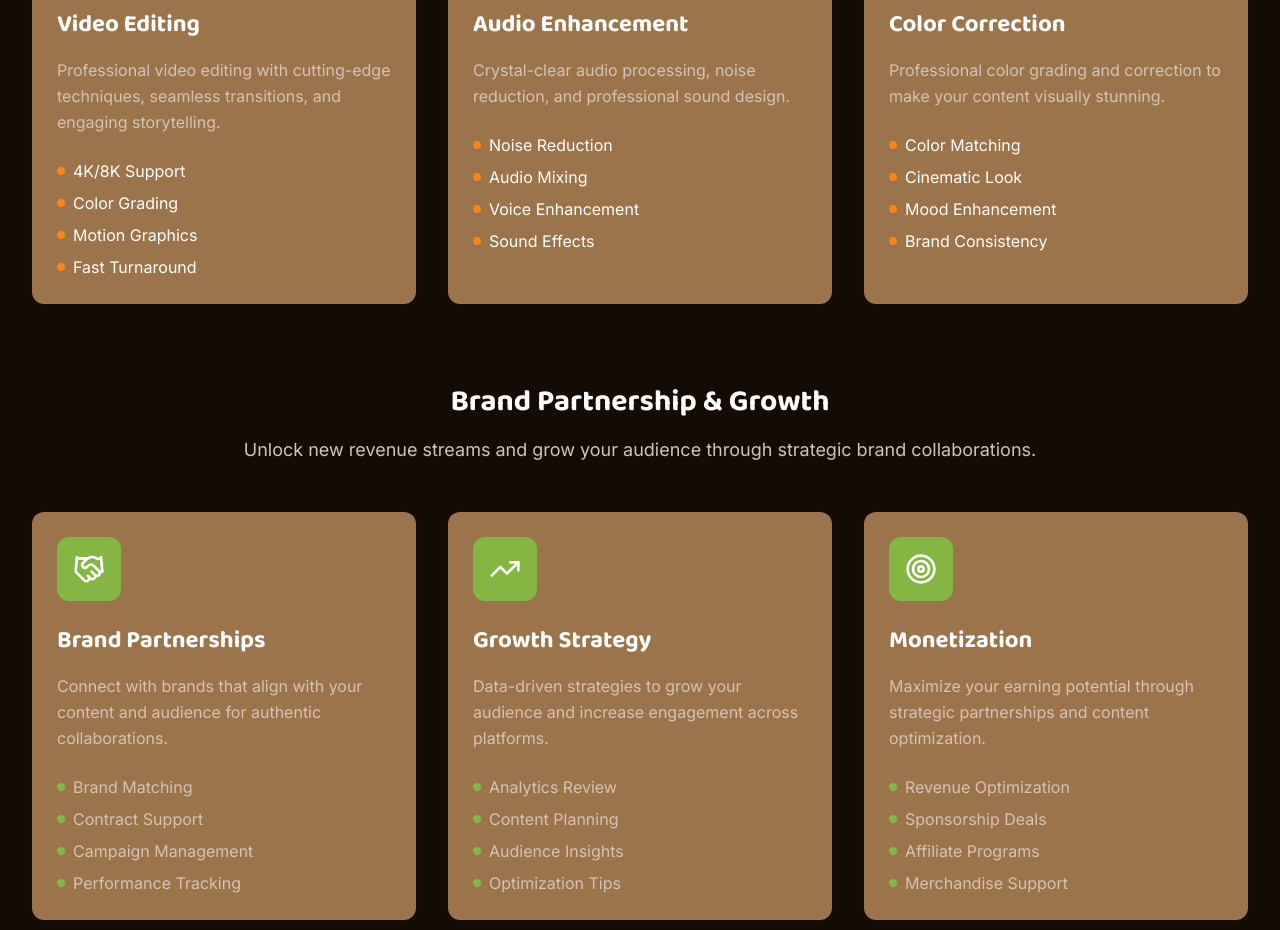
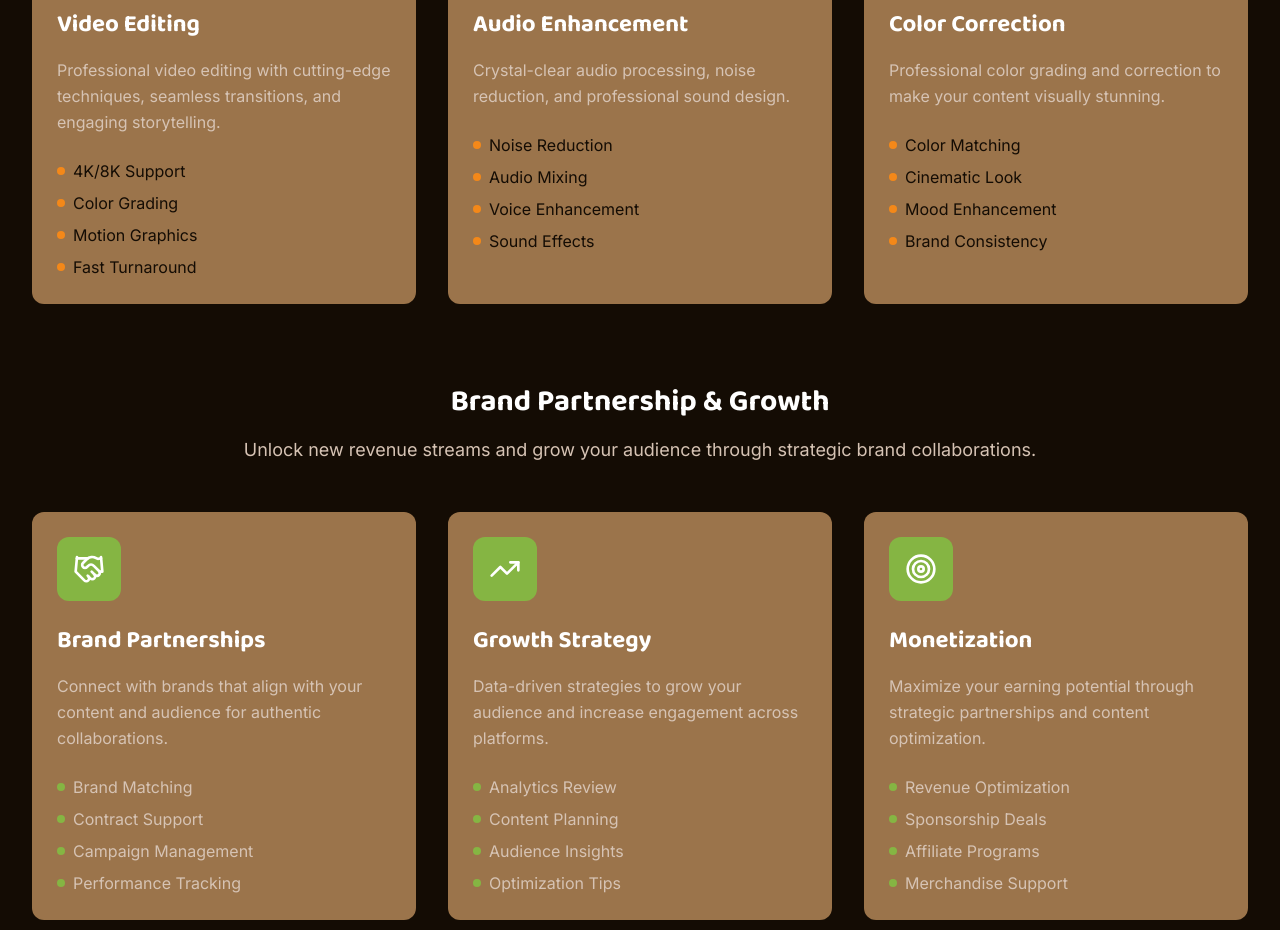
Before and after one commit to FruitStudioUK/Fruit-Site, a Next.js app: page / in a window 1280 px wide. Shown: the part 1280-2210 px from the top of the page. Built offline with nearby package versions, Linux system fonts and the light colour scheme.

Commit message:
Update tailwind.config.ts

```diff
--- a/tailwind.config.ts
+++ b/tailwind.config.ts
@@ -18,6 +18,7 @@ const config: Config = {
   'secondary-green': '#85b543',
   'text-white': '#fff8e6',
   'text-gray': '#d6c3b4',
+  'text-dark': '#140c04',
 },
       fontFamily: {
         inter: ['var(--font-inter)', 'sans-serif'],
```
